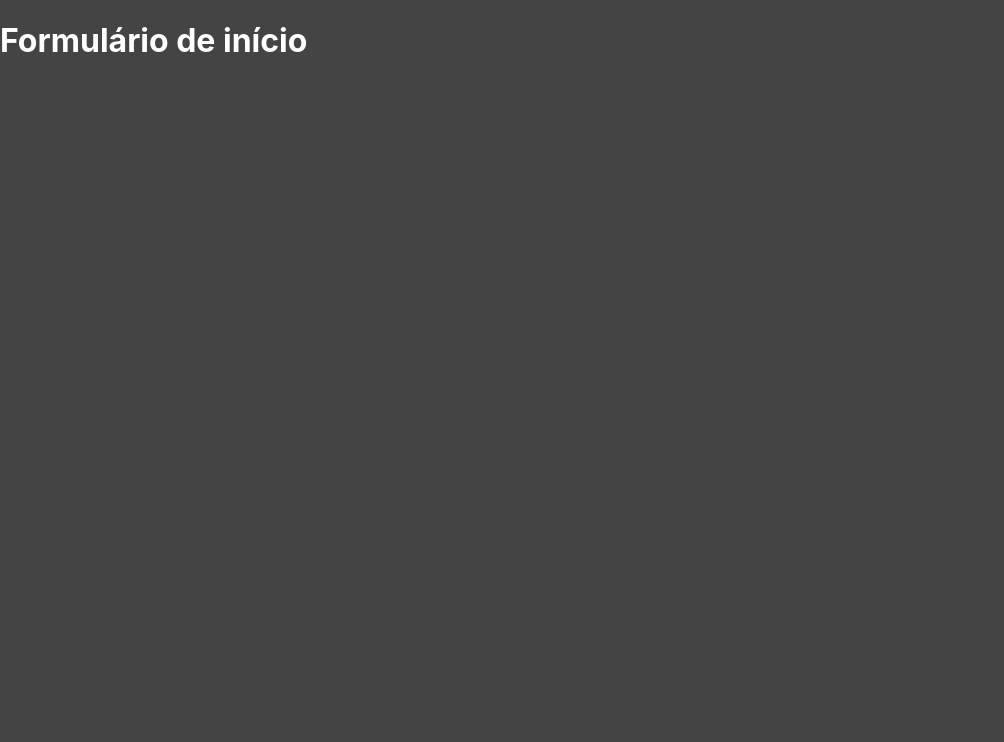
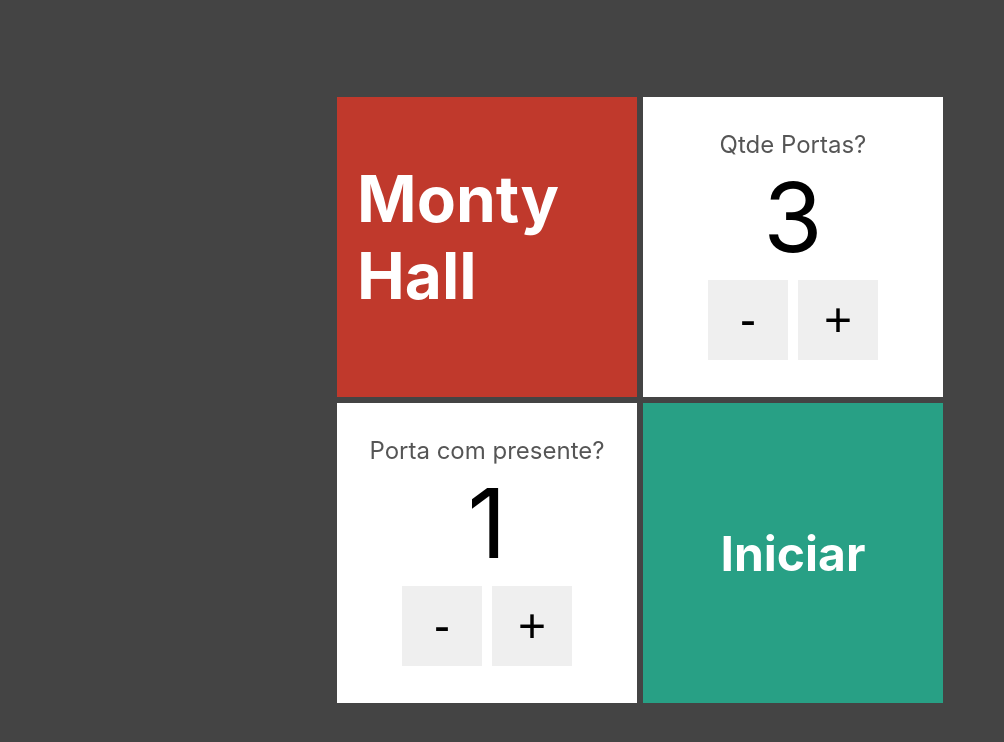
Before and after one commit to emersonhenriquedev/curso-next-portas, a Next.js app: page / in a window 1280 px wide. Shown: the top 742 px of the page, without its empty margins (0-1004 px from the left). Built offline with nearby package versions, Linux system fonts and the light colour scheme.

Commit message:
add config form

```diff
--- /dev/null
+++ b/components/Cartao.tsx
@@ -0,0 +1,13 @@
+import styles from '../styles/Cartao.module.css'
+
+interface CartaoProps {
+    bgColor?: string
+    children?: any
+}
+export default function Cartao(props: CartaoProps) {
+    return (
+        <div className={styles.cartao} style={{ backgroundColor: props.bgColor ?? "#fff" }}>
+            {props.children}
+        </div>
+    )
+}
--- /dev/null
+++ b/components/EntradaNumerica.tsx
@@ -0,0 +1,22 @@
+import styles from '../styles/EntradaNumerica.module.css'
+
+interface EntradaNumericaProps {
+    text: string
+    value: number
+    onChange: (newValue: number) => void
+}
+
+export default function EntradaNumerica(props: EntradaNumericaProps) {
+    const dec = () => props.onChange(Math.abs(props.value - 1))
+    const inc = () => props.onChange(Math.abs(props.value + 1))
+    return (
+        <div className={styles.entradaNumerica}>
+            <span className={styles.text}>{props.text}</span>
+            <span className={styles.value}>{props.value}</span>
+            <div className={styles.botoes}>
+                <button className={styles.btn} onClick={dec}>-</button>
+                <button className={styles.btn} onClick={inc}>+</button>
+            </div>
+        </div>
+    )
+}
--- a/pages/index.tsx
+++ b/pages/index.tsx
@@ -1,14 +1,32 @@
 import { useState } from "react";
+import Link from "next/link";
+import Cartao from "../components/Cartao";
 
-import Porta from "../components/Porta";
-import { atualizarPortas, criarPortas } from "../functions/portas";
-import PortaModel from "../model/porta";
+import styles from '../styles/Formulario.module.css'
+import EntradaNumerica from "../components/EntradaNumerica";
 
-export default function Home() {
+export default function Formulario() {
+  const [qtde, setQtdePortas] = useState(3)
+  const [comPresente, setComPresente] = useState(1)
 
   return (
-    <div style={{display: 'flex'}}>
-      <h1>Formulário de início</h1>
+    <div className={styles.formulario}>
+      <div>
+        <Cartao bgColor="#c0392c">
+          <h1>Monty Hall</h1>
+        </Cartao>
+        <Cartao>
+          <EntradaNumerica text="Qtde Portas?" value={qtde} onChange={novaQtde => setQtdePortas(novaQtde)} />
+        </Cartao>
+      </div>
+      <div>
+        <Cartao>
+          <EntradaNumerica text="Porta com presente?" value={comPresente} onChange={novaPortaComPresente => setComPresente(novaPortaComPresente)} />
+        </Cartao>
+        <Cartao bgColor="#28a085">
+          <Link href={`/jogo/${qtde}/${comPresente}`}><h2 className={styles.link}>Iniciar</h2></Link>
+        </Cartao>
+      </div>
     </div>
   )
 
--- /dev/null
+++ b/styles/Cartao.module.css
@@ -0,0 +1,9 @@
+.cartao {
+    display: flex;
+    width: 300px;
+    height: 300px;
+    color: #fff;
+    font-size: 2rem;
+    margin: 3px;
+    padding: 20px;
+}
--- /dev/null
+++ b/styles/EntradaNumerica.module.css
@@ -0,0 +1,33 @@
+.entradaNumerica {
+    display: flex;
+    flex-direction: column;
+    justify-content: center;
+    align-items: center;
+    color: #000;
+    flex: 1;
+}
+
+.text {
+    color: #555;
+    font-size: 1.5rem;
+}
+
+.value {
+    color: #000;
+    font-size: 6rem;
+}
+
+.botoes {
+    display: flex;
+}
+
+.btn {
+    display: flex;
+    justify-content: center;
+    align-items: center;
+    font-size: 3rem;
+    height: 80px;
+    width: 80px;
+    margin: 5px;
+    border: none;
+}
--- /dev/null
+++ b/styles/Formulario.module.css
@@ -0,0 +1,20 @@
+.formulario {
+    display: flex;
+    flex-direction: column;
+    justify-content: center;
+    align-items: center;
+    height: 100vh;
+}
+
+.formulario div {
+    display: flex;
+}
+
+.link {
+    display: flex;
+    flex: 1;
+    justify-content: center;
+    align-items: center;
+    margin: 0;
+    cursor: pointer;
+}
```
Also changed, not shown: pages/jogo/[portas]/[temPresente].tsx (+14 -2 lines).
